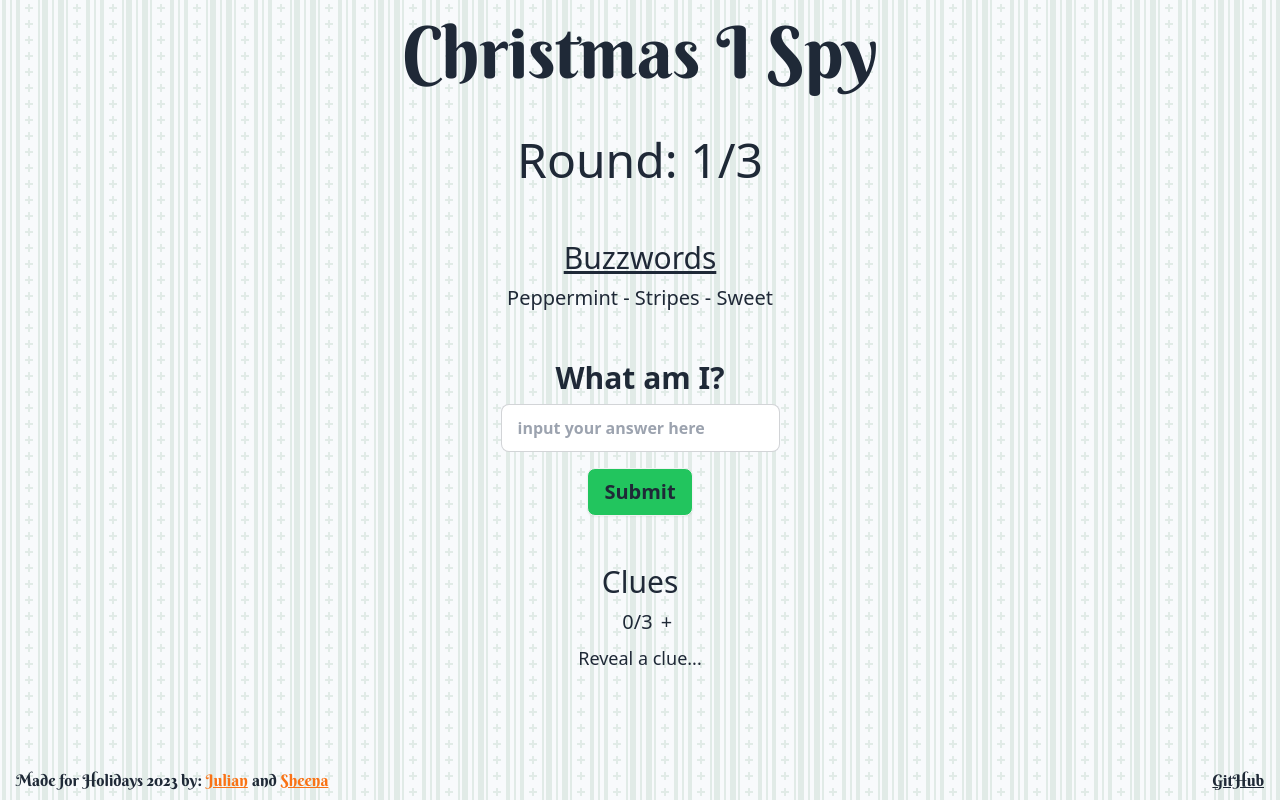
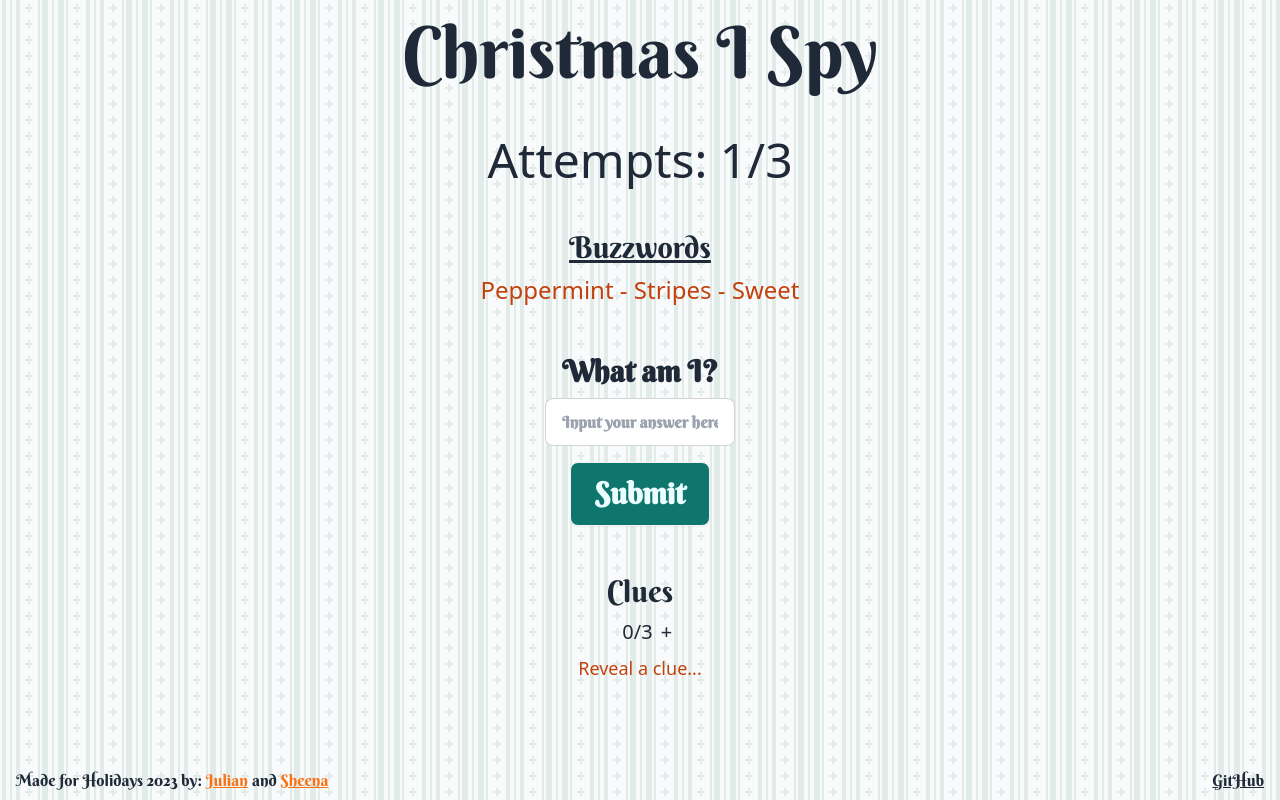
Before and after one commit to coderaries12/Guess-Game, a React (Vite) app: page /game in a window 1280 px wide. Built offline with nearby package versions, Linux system fonts and the light colour scheme; a web font is replaced by a local one.

Commit message:
Done some stlying

```diff
--- a/src/routes/game.tsx
+++ b/src/routes/game.tsx
@@ -98,31 +98,31 @@ export default function Game() {
         </div>
       </dialog>
       <div className="flex w-full flex-1 flex-col items-center justify-between p-8">
-        <h1 className="text-center text-5xl">Round: {round + 1}/3</h1>
+        <h1 className="text-center text-5xl">Attempts: {round + 1}/3</h1>
         <div className="flex flex-col gap-12">
           <div className="flex w-full flex-col gap-2 text-center">
-            <h2 className=" text-3xl underline">Buzzwords</h2>
-            <p className="text-xl">{card.buzzwords.join(" - ")}</p>
+            <h2 className=" text-3xl underline font-['Berkshire_Swash']">Buzzwords</h2>
+            <p className="text-2xl text-orange-700">{card.buzzwords.join(" - ")}</p>
           </div>
           <form
             onSubmit={handleSubmit}
             className="flex flex-col items-center gap-4"
           >
-            <label className="flex flex-col items-center gap-2 text-3xl font-bold">
+            <label className="flex flex-col items-center gap-2 text-3xl font-bold font-['Berkshire_Swash'] ">
               What am I?
               <input
                 className="input input-bordered"
-                placeholder="input your answer here"
+                placeholder="Input your answer here"
                 name="answer"
                 value={answer}
                 onChange={(e) => setAnswer(e.target.value)}
                 required
               ></input>
             </label>
-            <button className="btn bg-green-500 text-xl">Submit</button>
+            <button className="btn btn-lg bg-teal-700 hover:bg-teal-900 font-['Berkshire_Swash'] text-center text-3xl text-cyan-50">Submit</button>
           </form>
           <div className="flex flex-col items-center gap-2">
-            <h3 className="flex flex-col items-center text-3xl ">Clues</h3>
+            <h3 className="flex flex-col items-center text-3xl font-['Berkshire_Swash'] ">Clues</h3>
             <div className="flex gap-2 text-xl">
               <button
                 onClick={handleLowerCount}
@@ -138,7 +138,7 @@ export default function Game() {
                 {"+"}
               </button>
             </div>
-            <p className="text-lg">
+            <p className="text-lg text-orange-700">
               {card.clues[count] ?? "Reveal a clue..."}{" "}
             </p>
           </div>
```
